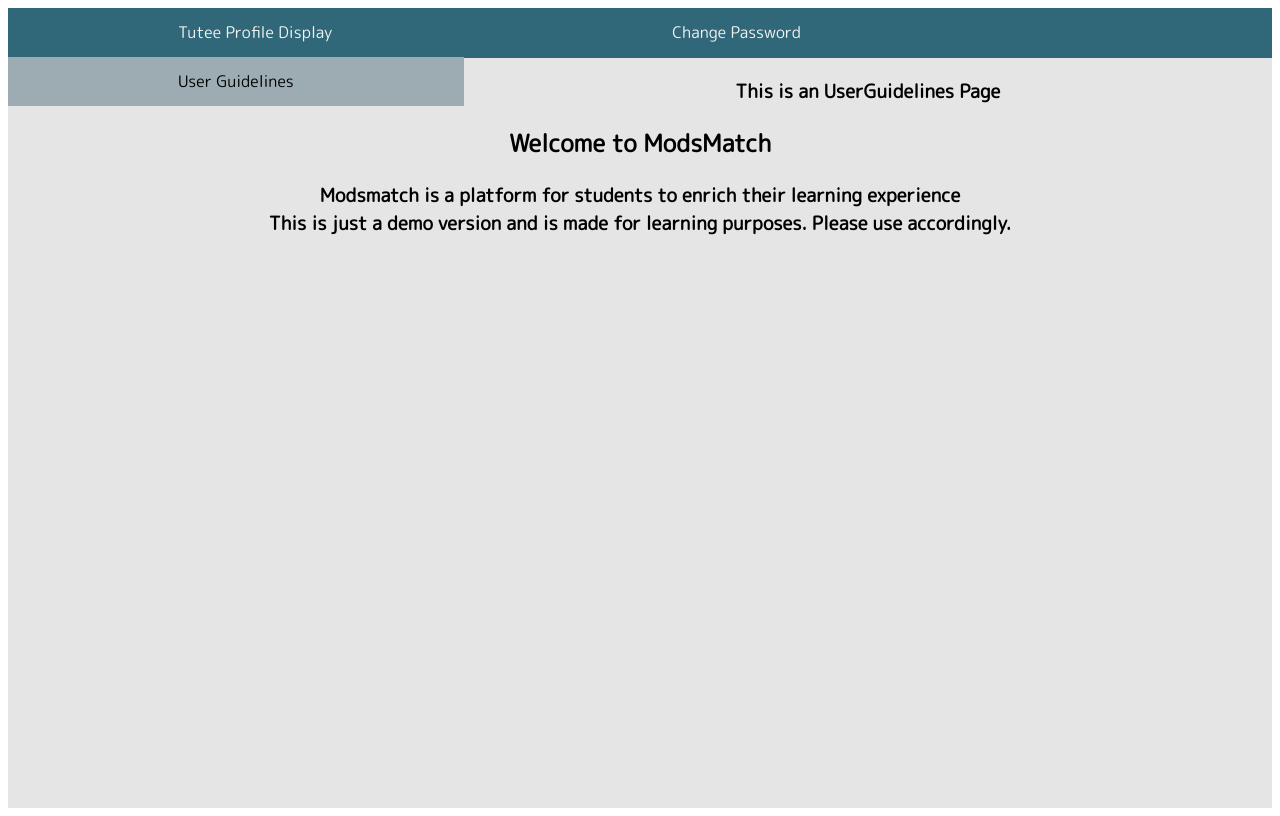
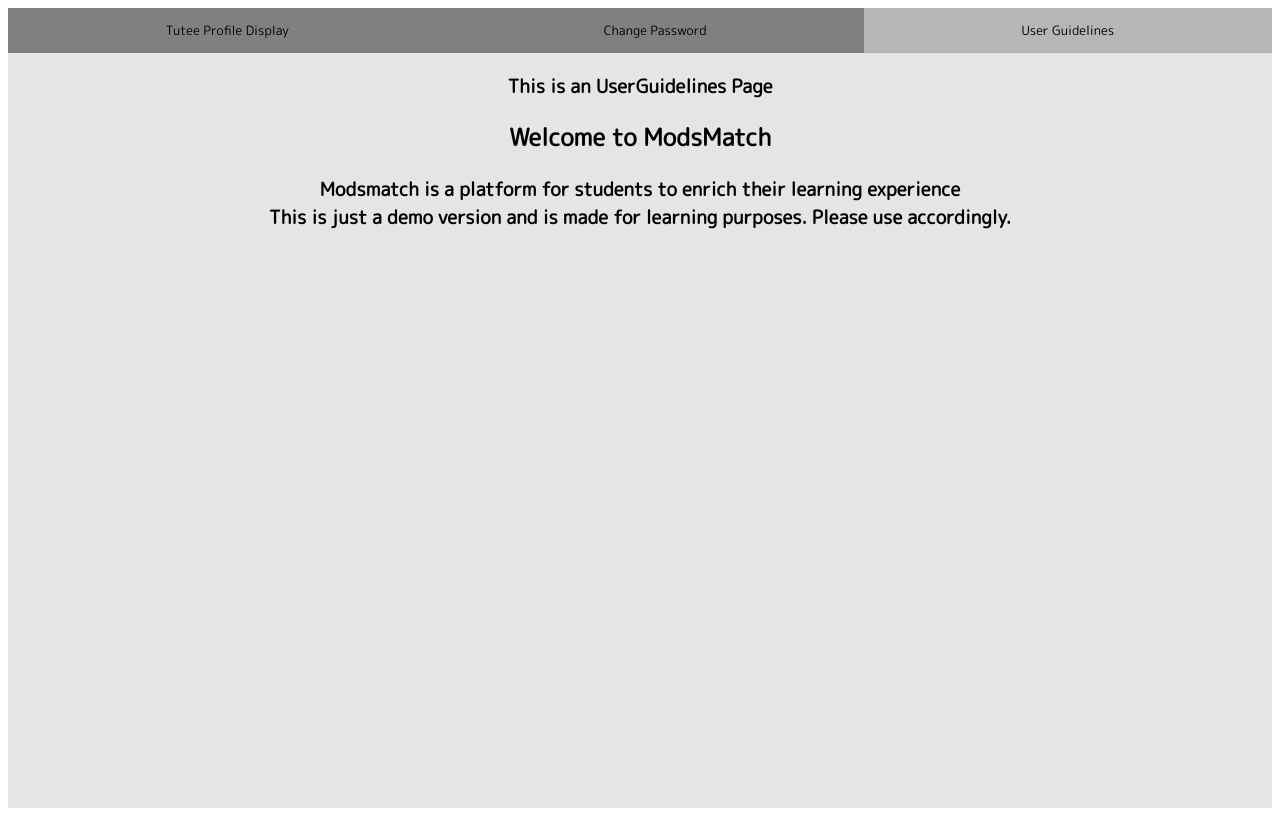
Before and after one commit to Keithlimhs/BT3103-project, a Vue app: page /UserGuidelines in a window 1280 px wide. Built offline with nearby package versions, Linux system fonts and the light colour scheme; no server answers.

Commit message:
navbar update

```diff
--- a/src/components/NavBarTutee.vue
+++ b/src/components/NavBarTutee.vue
@@ -10,16 +10,13 @@
 
 <script>
 import { getAuth, onAuthStateChanged } from 'firebase/auth';
-
 export default {
     name: 'NavBar',
-
     data() {
         return {
             user: false,
         }
     },
-
     mounted() {
         const auth = getAuth();
         onAuthStateChanged(auth, (user) => {
@@ -32,49 +29,39 @@
 </script>
 
 <style scoped>
-
 .topnav {
-    background-color: #316879;
-    height: 50px;
-    width: 100%;
+    background-color: grey;
+    height: 3.5vw;
     float: center;
-   margin: 0;
      font-family: "M PLUS Rounded 1c";
 }
-
 /* Style the links inside the navigation bar */
 .topnav a {
   float: left;
   font-family: "M PLUS Rounded 1c";
   display: block;
-  color: #f2f2f2;
+  color: black;
   text-align: center;
-  padding: 13px 170px;
+  padding: 1vw 12.3vw;
   text-decoration: none;
-  font-size: 16px;
-  width: 100%,
+  font-size: 1vw;
 }
-
 /* Change the color of links on hover */
 .topnav a:hover {
-  background-color: lightblue;
+  background-color: lightgrey;
   color: black;
 }
-
 /* Add an active class to highlight the current page */
 .topnav a.active {
   background-color: #04AA6D;
   color: white;
 }
-
 /* Hide the link that should open and close the topnav on small screens */
 .topnav .icon {
   display: none;
 }
-
 .topnav a.router-link-exact-active {
-    background-color: rgb(156, 172, 178);
+    background-color: rgba(192, 192, 192, 0.851);
     color: black;
 }
-
 </style>
--- a/src/components/NavBarTutor.vue
+++ b/src/components/NavBarTutor.vue
@@ -10,16 +10,13 @@
 
 <script>
 import { getAuth, onAuthStateChanged } from 'firebase/auth';
-
 export default {
     name: 'NavBar',
-
     data() {
         return {
             user: false,
         }
     },
-
     mounted() {
         const auth = getAuth();
         onAuthStateChanged(auth, (user) => {
@@ -32,49 +29,39 @@
 </script>
 
 <style scoped>
-
 .topnav {
-    background-color: #316879;
-    height: 50px;
-    width: 100%;
+    background-color: grey;
+    height: 3.5vw;
     float: center;
-   margin: 0;
      font-family: "M PLUS Rounded 1c";
 }
-
 /* Style the links inside the navigation bar */
 .topnav a {
   float: left;
   font-family: "M PLUS Rounded 1c";
   display: block;
-  color: #f2f2f2;
+  color: black;
   text-align: center;
-  padding: 13px 170px;
+  padding: 1vw 12.3vw;
   text-decoration: none;
-  font-size: 16px;
-  width: 100%,
+  font-size: 1vw;
 }
-
 /* Change the color of links on hover */
 .topnav a:hover {
-  background-color: lightblue;
+  background-color: lightgrey;
   color: black;
 }
-
 /* Add an active class to highlight the current page */
 .topnav a.active {
   background-color: #04AA6D;
   color: white;
 }
-
 /* Hide the link that should open and close the topnav on small screens */
 .topnav .icon {
   display: none;
 }
-
 .topnav a.router-link-exact-active {
-    background-color: rgb(156, 172, 178);
+    background-color: rgba(192, 192, 192, 0.851);
     color: black;
 }
-
 </style>
```
